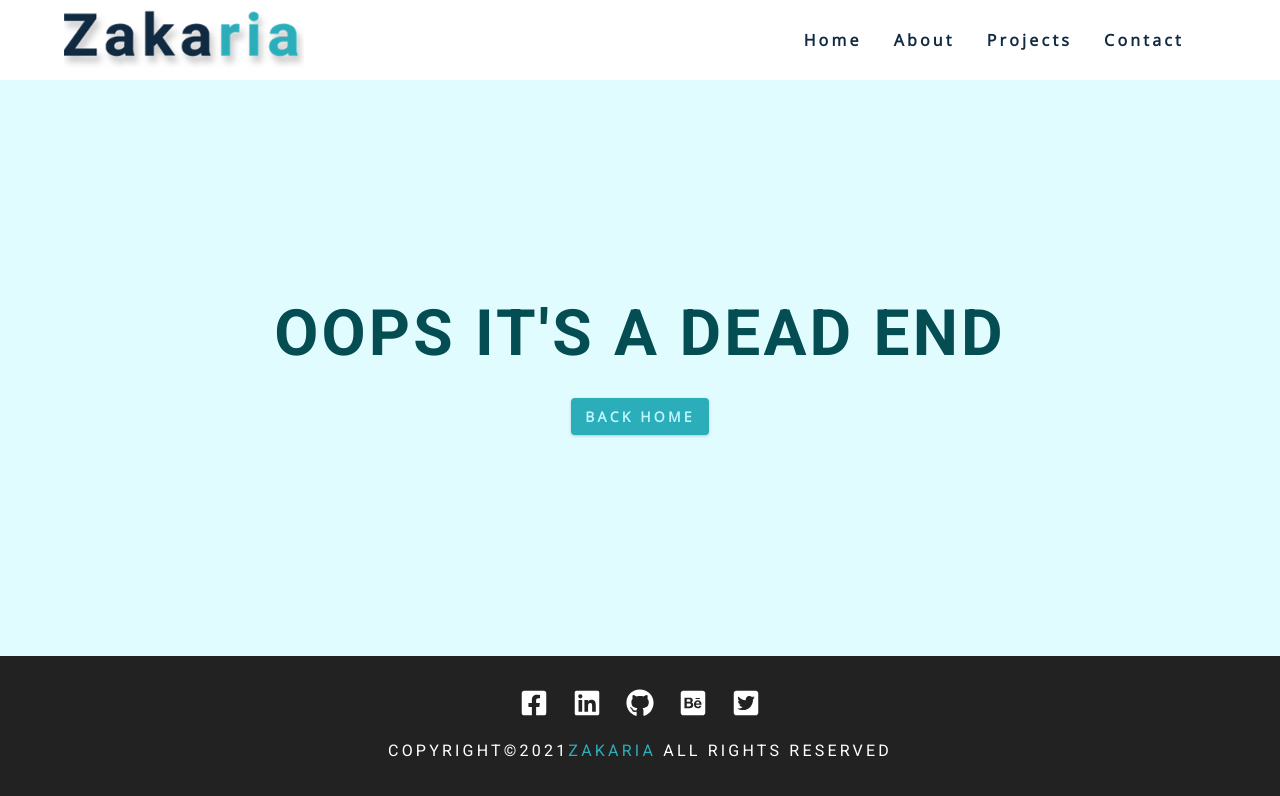
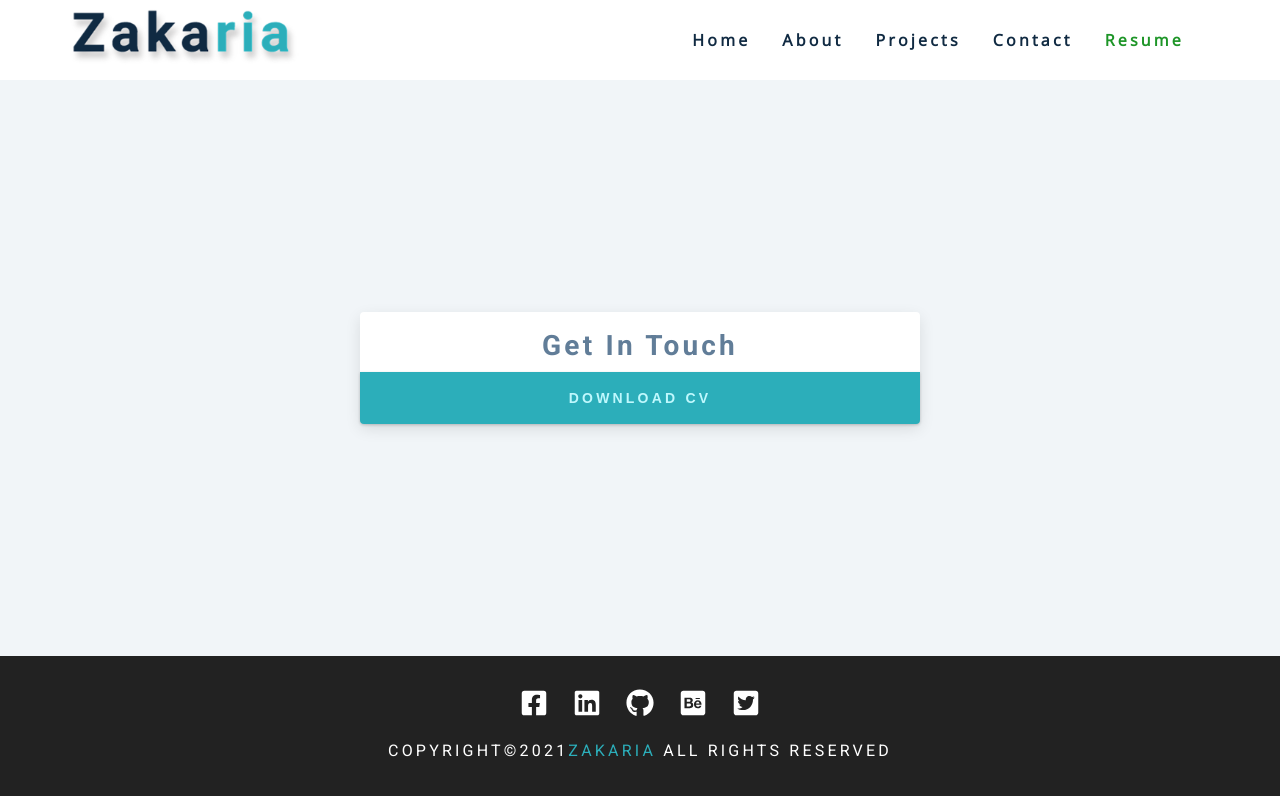
Before and after one commit to hmzsumon/my-portfolio, a Gatsby site: page /resume in a window 1280 px wide. Before the commit this address had no page. Built offline with nearby package versions, Linux system fonts and the light colour scheme; Gatsby itself is replaced by a stand-in of ours.

Commit message:
edit logo.png & added resume btn

```diff
--- a/src/assets/css/main.css
+++ b/src/assets/css/main.css
@@ -146,6 +146,10 @@ p {
   color: var(--clr-primary-1);
   background: var(--clr-primary-8);
 }
+
+.btn a {
+  color: var(--clr-primary-9);
+}
 .center-btn {
   display: block;
   width: 12rem;
@@ -245,6 +249,10 @@ Navbar
 }
 .nav-links {
   display: none;
+}
+
+.resume-btn {
+  color: var(--clr-green-dark) !important;
 }
 @media screen and (min-width: 768px) {
   .toggle-btn {
--- a/src/components/Navbar.js
+++ b/src/components/Navbar.js
@@ -2,31 +2,28 @@ import React from "react"
 import { FaAlignRight } from "react-icons/fa"
 import pageLinks from "../constants/links"
 import { Link } from "gatsby"
-import { StaticImage } from "gatsby-plugin-image"
+
+import logo from "../assets/images/logo.png"
 
 const Navbar = ({ toggleSidebar }) => {
   return (
     <nav className="navbar">
       <div className="nav-center">
         <div className="nav-header">
-          <StaticImage
-            src="../assets/images/logo.png"
-            alt="portfolio"
-            placeholder="blurred"
-          />
+          <img src={logo} alt="web dev" />
           <button type="button" className="toggle-btn" onClick={toggleSidebar}>
             <FaAlignRight />
           </button>
         </div>
-        <div className="nav-links">
+        <ul className="nav-links">
           {pageLinks.map(link => {
             return (
-              <Link key={link.id} to={link.url}>
+              <Link key={link.id} to={link.url} className={link.cName}>
                 {link.text}
               </Link>
             )
           })}
-        </div>
+        </ul>
       </div>
     </nav>
   )
--- a/src/constants/links.js
+++ b/src/constants/links.js
@@ -19,6 +19,12 @@ const data = [
     text: "contact",
     url: "/contact/",
   },
+  {
+    id: 6,
+    text: "resume",
+    url: "/resume/",
+    cName: "resume-btn",
+  },
 ]
 
 export default data
--- /dev/null
+++ b/src/pages/resume.js
@@ -0,0 +1,27 @@
+import React from "react"
+import Seo from "../components/Seo"
+
+const resume = () => {
+  return (
+    <>
+      <Seo title="Contact" />
+      <section className="contact-page">
+        <article className="contact-form">
+          <h3>get in touch</h3>
+
+          <button type="submit" className="submit-btn btn">
+            <a
+              href="https://pdfhost.io/v/KqWGFVHnf_HMs_Resumepdf.pdf"
+              rel="noopener noreferrer"
+              target="_blank"
+            >
+              Download CV
+            </a>
+          </button>
+        </article>
+      </section>
+    </>
+  )
+}
+
+export default resume
```
